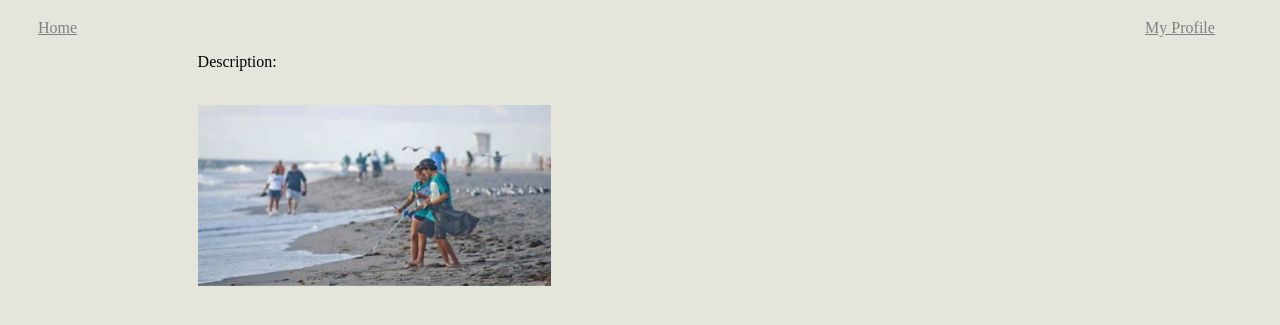
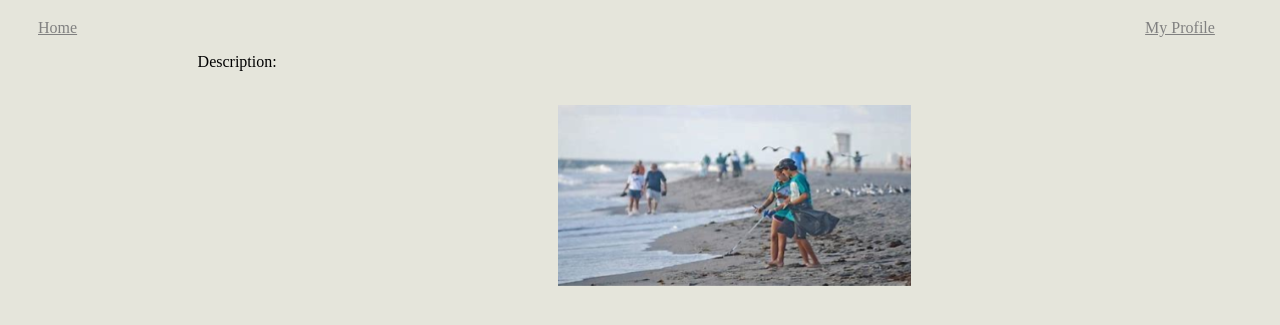
Before and after one commit to f0rces/forces-of-nature, a plain HTML site: page Event_info.html in a window 1280 px wide. Shown: the part 61-386 px from the top of the page. Drawn offline with Linux system fonts and the light colour scheme.

Commit message:
Update Event_info.html

```diff
--- a/Event_info.html
+++ b/Event_info.html
@@ -15,7 +15,7 @@
 	<div class="post-content">
 		<p>Description:</p>
 		<br />
-		<img src="images/BeachCleanup.png">
+		<center><img src="images/BeachCleanup.png">
 
 	</div>
 
```
